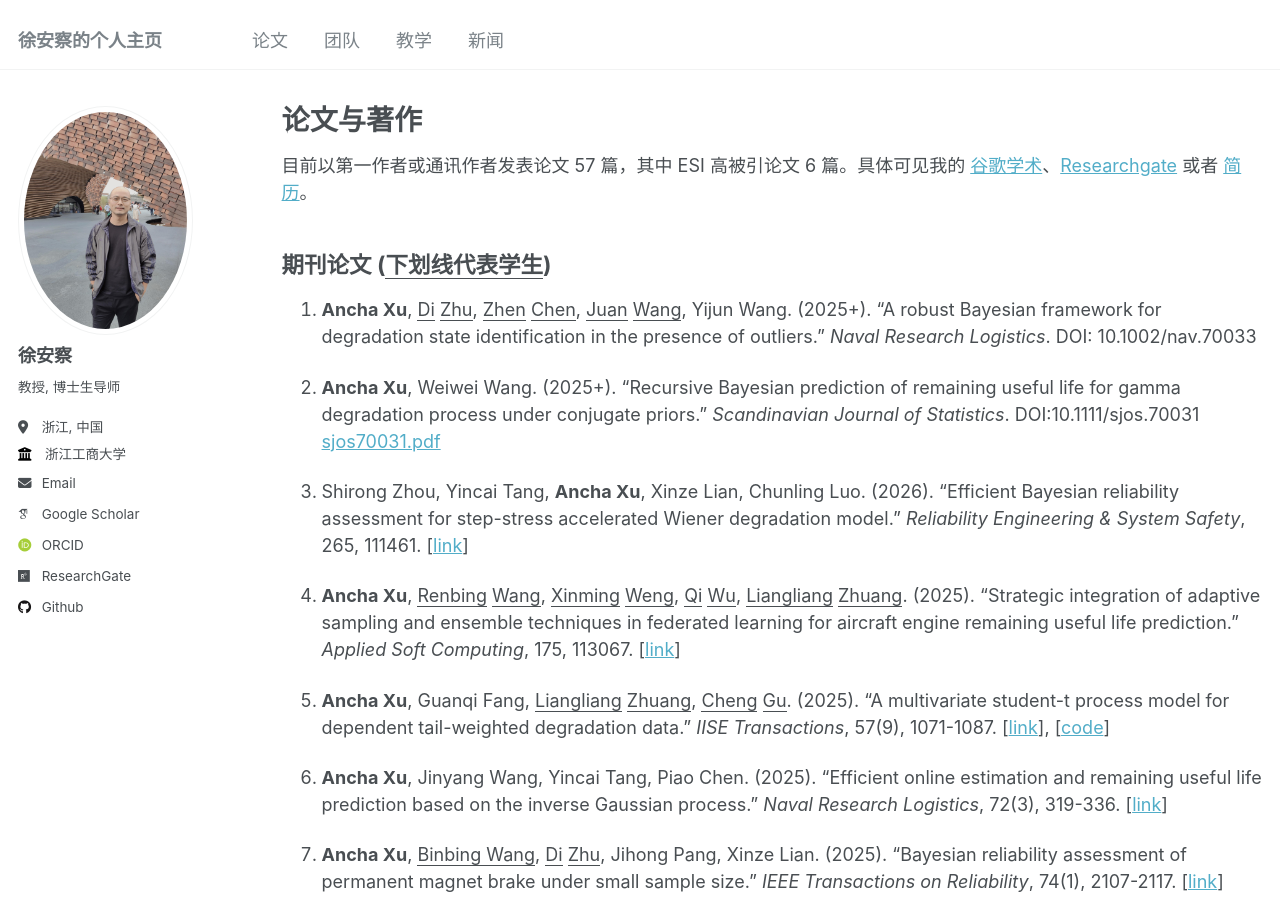
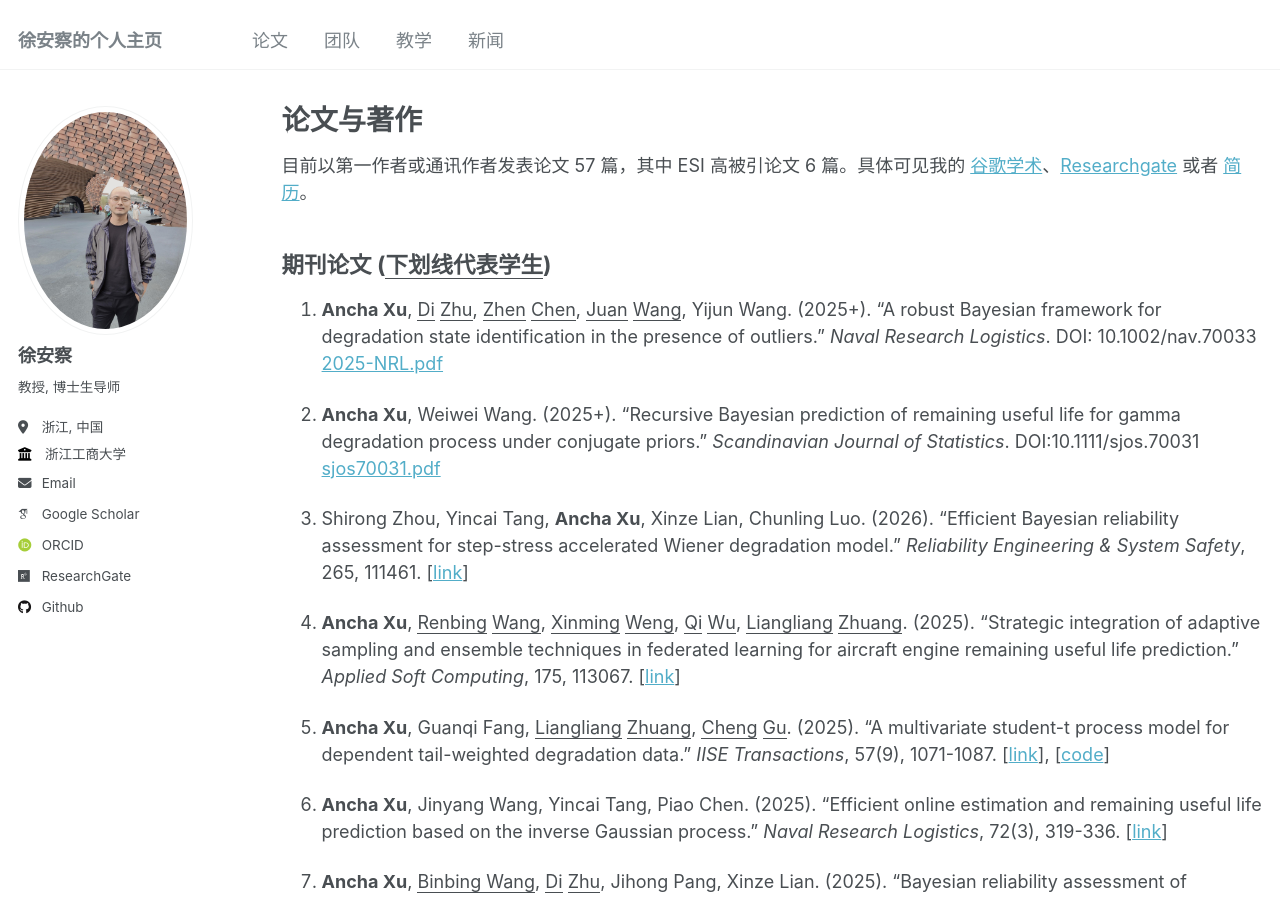
Before and after one commit to XU-ANCHA/XU-ANCHA.github.io, a Jekyll site: the page built from _pages/publications.md, in a window 1280 px wide and 900 px high. Built offline with Jekyll 4.4.1, drawn with Linux system fonts in a browser that asks for light colours; some web fonts are replaced.

Commit message:
Update publications.md

```diff
--- a/_pages/publications.md
+++ b/_pages/publications.md
@@ -10,7 +10,8 @@ author_profile: true
 
 ## 期刊论文 (<u>下划线代表学生</u>)
 
-1. **Ancha Xu**, <u>Di</u> <u>Zhu</u>, <u>Zhen</u> <u>Chen</u>, <u>Juan</u> <u>Wang</u>, Yijun Wang. (2025+). "A robust Bayesian framework for degradation state identification in the presence of outliers." *Naval Research Logistics*. DOI: 10.1002/nav.70033
+1. **Ancha Xu**, <u>Di</u> <u>Zhu</u>, <u>Zhen</u> <u>Chen</u>, <u>Juan</u> <u>Wang</u>, Yijun Wang. (2025+). "A robust Bayesian framework for degradation state identification in the presence of outliers." *Naval Research Logistics*. DOI: 10.1002/nav.70033  [2025-NRL.pdf](https://github.com/user-attachments/files/23769901/2025-NRL.pdf)
+
 
 1. **Ancha Xu**, Weiwei Wang. (2025+). "Recursive Bayesian prediction of remaining useful life for gamma degradation process under conjugate priors." *Scandinavian Journal of Statistics*. DOI:10.1111/sjos.70031 [sjos70031.pdf](https://github.com/user-attachments/files/23430360/sjos70031.pdf)
 
```
